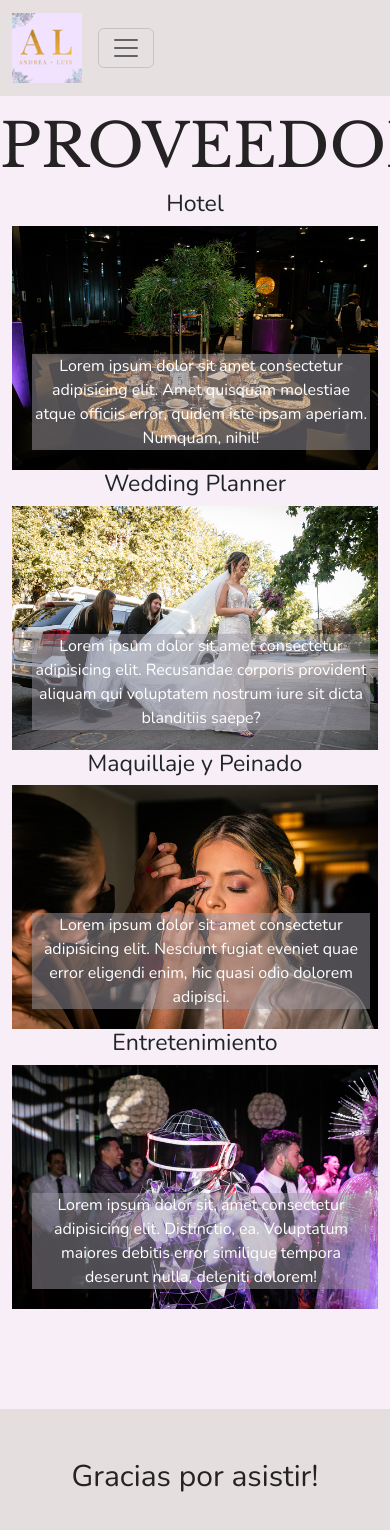
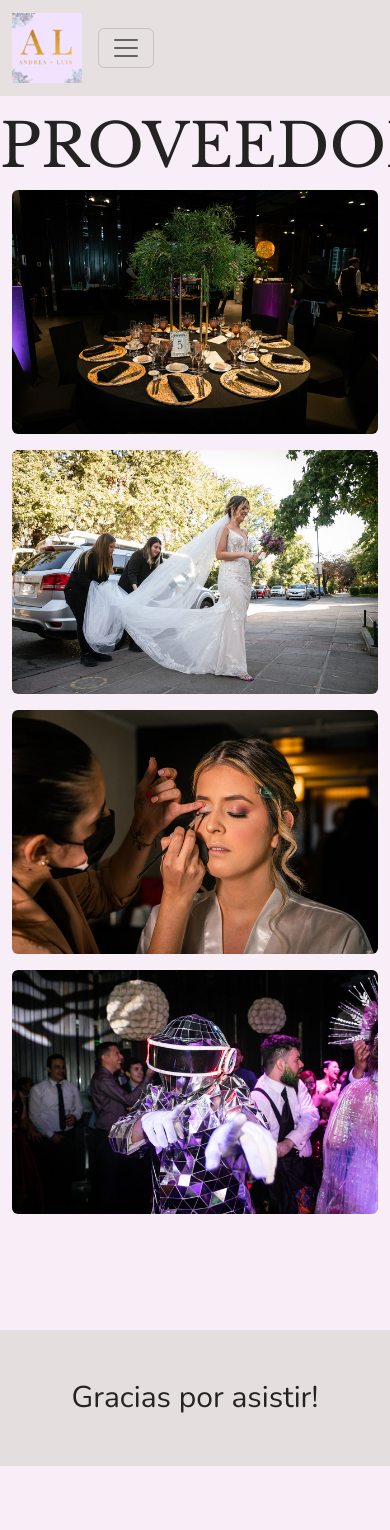
Before and after one commit to larrealandrea/Entrega-proyecto, a plain HTML site: page pages/proveedores.html in a window 390 px wide. Shown: the top 1530 px of the page. After the commit the page ends 1466 px from the top, so only its background shows below. Drawn offline with nearby package versions, Linux system fonts and the light colour scheme.

Commit message:
cambio de proveedores

```diff
--- a/pages/proveedores.html
+++ b/pages/proveedores.html
@@ -40,24 +40,45 @@
         <div class="container-fluid">
             <div class="row">
                 <div class="col-lg-6 col-12 contenedor">
+                    <div class=" d-flex flex-wrap justify-content-center align-items-center">
+                        <figure>
+                            <img class="img-fluid" src="../img/A&L-427.jpg" alt="">
+                            <div class="capa">
                                 <h3>Hotel</h3>
-                    <img class="img-fluid" src="../img/A&L-427.jpg" alt="">
-                    <p class="centrado">Lorem ipsum dolor sit amet consectetur adipisicing elit. Amet quisquam molestiae atque officiis error, quidem iste ipsam aperiam. Numquam, nihil!</p>
+                                <p>Lorem ipsum dolor sit amet consectetur adipisicing elit. Amet quisquam molestiae atque officiis error, quidem iste ipsam aperiam. Numquam, nihil!</p>
                             </div>
-                <div class="col-lg-6 col-12 contenedor">
+                        </figure>
+                    </div>
+                </div>
+
+                <div class="col-lg-6 col-12 contenedor d-flex flex-wrap justify-content-center align-items-center">
+                    <figure>
+                        <img class="img-fluid" src="../img/A&L-142.jpg" alt="">
+                        <div class="capa">
                             <h3>Wedding Planner</h3>
-                    <img class="img-fluid" src="../img/A&L-142.jpg" alt="">
                             <p class="centrado">Lorem ipsum dolor sit amet consectetur adipisicing elit. Recusandae corporis provident aliquam qui voluptatem nostrum iure sit dicta blanditiis saepe?</p>
                         </div>
-                <div class="col-lg-6 col-12 contenedor">
+                    </figure>
+                </div>
+
+                <div class="col-lg-6 col-12 contenedor d-flex flex-wrap justify-content-center align-items-center">
+                    <figure>
+                        <img class="img-fluid" src="../img/A&L-23.jpg" alt="">
+                        <div class="capa">
                             <h3>Maquillaje y Peinado</h3>
-                    <img class="img-fluid" src="../img/A&L-23.jpg" alt="">
                             <p class="centrado">Lorem ipsum dolor sit amet consectetur adipisicing elit. Nesciunt fugiat eveniet quae error eligendi enim, hic quasi odio dolorem adipisci.</p>
                         </div>
-                <div class="col-lg-6 col-12 contenedor">
+                    </figure>
+                </div>
+
+                <div class="col-lg-6 col-12 contenedor d-flex flex-wrap justify-content-center align-items-center">
+                    <figure>
+                        <img class="img-fluid" src="../img/A&L-889.jpg" alt="">
+                        <div class="capa">
                             <h3>Entretenimiento</h3>
-                    <img class="img-fluid" src="../img/A&L-889.jpg" alt="">
                             <p class="centrado">Lorem ipsum dolor sit, amet consectetur adipisicing elit. Distinctio, ea. Voluptatum maiores debitis error similique tempora deserunt nulla, deleniti dolorem!</p>
+                        </div>
+                    </figure>
                 </div>
             </div>
         </div>
--- a/style/styles.css
+++ b/style/styles.css
@@ -85,21 +85,6 @@ footer{
     color: rgb(36, 34, 34)
 }
 
-.contenedor{
-    position: relative;
-    display: inline-block;
-    text-align: center;
-}
-
-.centrado{
-    position: absolute;
-    bottom: 0;
-    margin:  20px;
-    color: rgb(255, 255, 255);
-    background-color: rgba(156, 151, 161, 0.5);
-    z-index: 0;
-}
-
 .parrmar{
     margin-top: 30px;
 }
@@ -115,12 +100,6 @@ iframe{
     font-weight: bold;
 }
 
-@media (max-width: 768px) {
-    .pruebarev {
-      flex-direction: column-reverse;
-      gap: 0;
-    }
-  }
 
 .img-chica{
     width: 50px;
@@ -146,3 +125,42 @@ iframe{
  h5{
     padding: 10px;
  }
+
+/* Proovedores */
+.contenedor{
+    width: auto;
+    height: 100%;
+}
+
+.contenedor figure{
+    position: relative;
+    height: 50%;
+    width: auto;
+    overflow: hidden;
+    border-radius: 6px;
+}
+
+.contenedor figure img{
+    width: 100%;
+    height: 100%;
+    transition: all 500ms ease-out;
+}
+
+.capa{
+    position: absolute;
+    top: 0;
+    width: 100%;
+    height: 100%;
+    background:  rgba(217, 195, 236, 0.6);
+    transition: all 500ms ease-out;
+    opacity: 0;
+    visibility: hidden;
+    text-align: center;
+}
+
+.contenedor figure:hover > .capa{
+    opacity: 2;
+    visibility: visible;
+    color: white;
+
+}
```
Also changed, not shown: index.html (+1 -1 lines), pages/nosotros.html (+2 -2 lines). Lines whose indentation alone changed are shown as unchanged.
